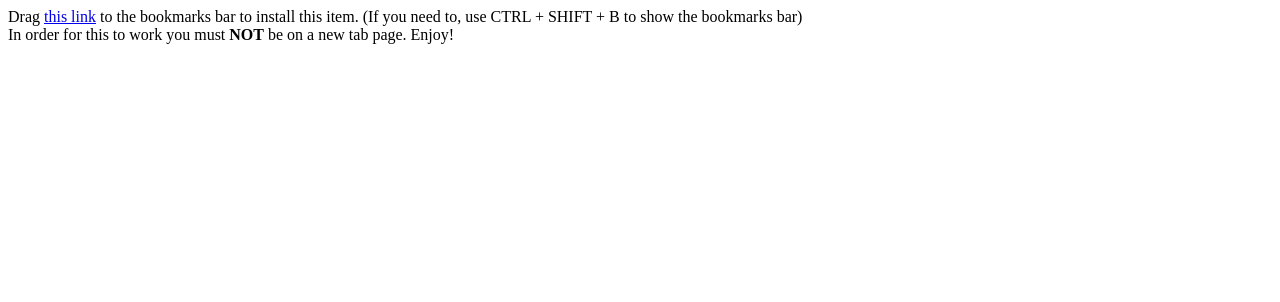
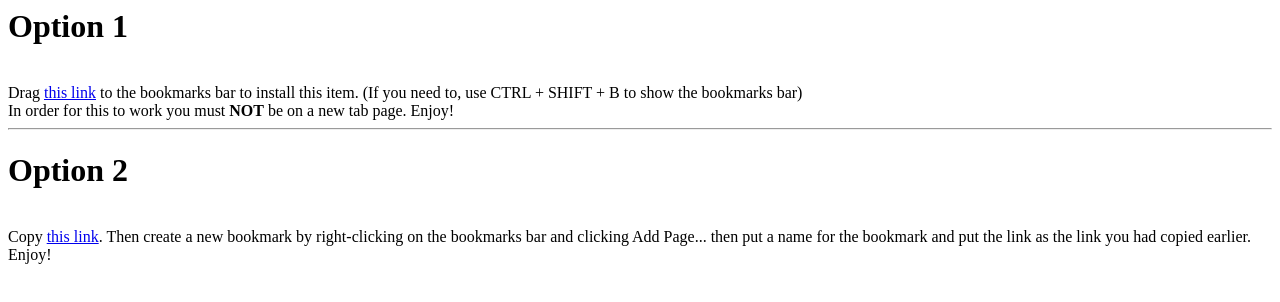
Before and after one commit to tlochsta3/cloak, a plain HTML site: page install/index.html in a window 1280 px wide. Drawn offline with Linux system fonts and the light colour scheme.

Commit message:
Update index.html

```diff
--- a/install/index.html
+++ b/install/index.html
@@ -1 +1,2 @@
-Drag <a href="javascript:var string = prompt('Enter a valid URL. Make sure to use https:// or http:// before the url'); window.open(string, '100px', '100px');">this link</a> to the bookmarks bar to install this item. (If you need to, use CTRL + SHIFT + B to show the bookmarks bar)<br> In order for this to work you must <strong>NOT</strong> be on a new tab page. Enjoy!
+<h1>Option 1</h1><br> Drag <a href="javascript:var string = prompt('Enter a valid URL. Make sure to use https:// or http:// before the url'); window.open(string, '100px', '100px');">this link</a> to the bookmarks bar to install this item. (If you need to, use CTRL + SHIFT + B to show the bookmarks bar)<br> In order for this to work you must <strong>NOT</strong> be on a new tab page. Enjoy!
+<hr><h1>Option 2</h1><br>Copy <a href="javascript:var string = prompt('Enter a valid URL. Make sure to use https:// or http:// before the url'); window.open(string, '100px', '100px');">this link</a>. Then create a new bookmark by right-clicking on the bookmarks bar and clicking Add Page... then put a name for the bookmark and put the link as the link you had copied earlier. Enjoy!
```
